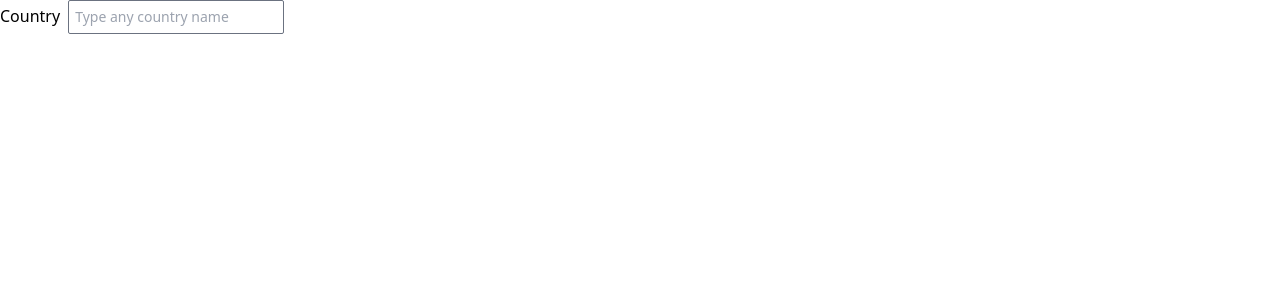
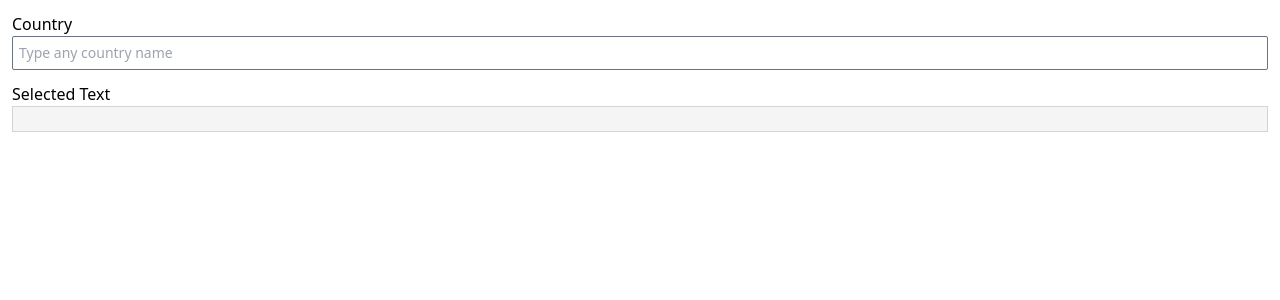
Before and after one commit to barkatmulani/react-typeahead, a React (Create React App) app: page / in a window 1280 px wide. Shown: the top 300 px of the page. Built offline with nearby package versions, Linux system fonts and the light colour scheme.

Commit message:
Few optimizations.

```diff
--- a/src/App.tsx
+++ b/src/App.tsx
@@ -1,18 +1,37 @@
-import React from 'react';
+import React, { useState } from 'react';
 import Typeahead from './components/typeahead';
 import { MOCK_DATA } from './data/mock';
+import { Form } from 'react-bootstrap';
 
 function App() {
-  const MOCKDATA = MOCK_DATA.map(x => x.name);
-  const onChange = (e: any) => {
-    console.log(e);
-  };
+	const MOCKDATA = MOCK_DATA.map(x => x.name);
 
-  return (
-    <div className="App">
-      <Typeahead label="Country" placeholder="Type any country name" list={MOCKDATA} onChange={onChange} />
-    </div>
-  );
+	const [ text, setText ] = useState("");
+
+	const onChange = (str: string) => {
+		setText(str);
+	};
+
+	return (
+		<div className="p-3">
+			<Typeahead
+				className="flex flex-col"
+				label="Country"
+				placeholder="Type any country name"
+				list={MOCKDATA}
+				onChange={onChange}
+			/>
+
+			<Form.Group className="mt-3 flex flex-col">
+				<Form.Label>Selected Text</Form.Label>
+				<Form.Control
+					value={text}
+					className="bg-neutral-100 border border-neutral-300"
+					readOnly
+				/>
+			</Form.Group>
+		</div>
+	);
 }
 
 export default App;
--- a/src/components/typeahead.tsx
+++ b/src/components/typeahead.tsx
@@ -1,8 +1,8 @@
 import { useState } from "react";
-import { ListGroup } from "react-bootstrap";
 
 type Props = {
     list: string[];
+    className?: string;
     limit?: number;
     label?: string;
     debounceTime?: number; // In milliseconds
@@ -14,7 +14,8 @@ type Props = {
 
 export default function Typeahead({
         list,
-        limit = 20,
+        className = "",
+        limit = 15,
         label = "",
         debounceTime = 1000,
         placeholder = "Type any text",
@@ -26,33 +27,33 @@ export default function Typeahead({
     const [ items, setItems ] = useState<string[]>([]);
     const [ highlightedIndex, setHighlightedIndex ] = useState(-1);
 
-    const onInputChange = (str: string) => {
-        if (str.length) {
+    const filterItems = (str: string) => {
+        if (str?.length) {
             const val = str.toLowerCase();
             const filtered = list.filter(x => x.toLowerCase().includes(val)).slice(0, limit);
             setText(str)
             setItems(filtered);
-            onChange && onChange(str);
+            setHighlightedIndex(0);
         }
         else {
             setText("");
             setItems([]);
-            onChange && onChange("");
+            setHighlightedIndex(-1);
         }
     };
 
     const onItemClicked = (item: string) => {
         setText(item);
-        onInputChange(item);
+        setItems([]);
+        onChange && onChange(item);
     };
 
-    const getHighlightedText = (str: string) => {
+    const getHighlightedItem = (str: string) => {
         const lower = str.toLowerCase();
         const index = lower.indexOf(text.toLowerCase());
         const prefix = str.substring(0, index);
         const high = str.substring(index, index + text.length);
         const suffix = str.substring(index + text.length, lower.length);
-        console.log(prefix, high, suffix, index)
 
         return (
             <span data-value={str}>
@@ -64,24 +65,25 @@ export default function Typeahead({
     };
 
     const trySetHighlightedIndex = (index: number) => {
-        if (index >= -1 && index < items.length) {
+        if (index >= 0 && index < items.length) {
             setHighlightedIndex(index);
             setText(items[index]);
         }
     };
 
     const onKeyDown = (e: any) => {
-        console.log(e.key)
         let item = "";
 
         if (items.length) {
             switch (e.key) {
+                case "Enter":
                 case "Tab":
-                    item = items[0];
+                    item = items[highlightedIndex];
                     setText(item);
-                    onInputChange(item);
+                    filterItems(item);
                     setItems([]);
                     e.preventDefault();
+                    onChange && onChange(item);
                     break;
                 case "ArrowDown":
                     trySetHighlightedIndex(highlightedIndex + 1);
@@ -89,53 +91,41 @@ export default function Typeahead({
                 case "ArrowUp":
                     trySetHighlightedIndex(highlightedIndex - 1);
                     break;
-                case "Enter":
-                    item = items[highlightedIndex];
-                    setText(item);
-                    onInputChange(item);
-                    setItems([]);
-                    e.preventDefault();
-                    break;
             }
         }
     };
 
-    const mouseEnter = (index: number) => {
-        trySetHighlightedIndex(index);
-    };
+    return (
+        <div className={className}>
+            <label className={labelClass}>{label}</label>
 
-    const mouseLeave = (index: number) => {
-        trySetHighlightedIndex(-1);
-    }
-
-    return (
-        <div className="w-fit">
-            <label className={labelClass}>{label}</label>
             <input
                 title="Input"
                 type="search"
                 value={text}
-                className={`border border-gray-500 ml-2 rounded-sm px-1.5 py-1.5 text-sm ${typeaheadClass}`}
+                className={`border border-gray-500 rounded-sm px-1.5 py-1.5 text-sm ${typeaheadClass}`}
                 placeholder={placeholder}
+                onChange={(e: any) => filterItems(e.target.value)}
                 onKeyDown={onKeyDown}
-                onChange={(e) => onInputChange(e.target.value)}
             />
             {!text || !items.length ? <></> :
-            <ListGroup className="border border-gray-400 text-sm text-neutral-600 cursor-pointer">
+            <div className="relative">
+                <div className="border border-gray-400 text-sm text-neutral-600 cursor-pointer absolute z-10 bg-white">
                     {items.map((item: string, i: number) => {
                         return (
-                        <ListGroup.Item
+                            <div
                                 key={i}
                                 className={`p-1 ${highlightedIndex === i ? "bg-neutral-100" : ""}`}
-                            onMouseEnter={() => mouseEnter(i)}
-                            onMouseLeave={() => mouseLeave(i)}
+                                onMouseEnter={() => setHighlightedIndex(i)}
+                                onMouseLeave={() => setHighlightedIndex(-1)}
                                 onClick={() => onItemClicked(item)}
                             >
-                            {getHighlightedText(item)}
-                        </ListGroup.Item>
+                                {getHighlightedItem(item)}
+                            </div>
                         )
                     })}
-            </ListGroup>
+                </div>
+            </div>
             }
         </div>
     );
```
Lines whose indentation alone changed are shown as unchanged.
